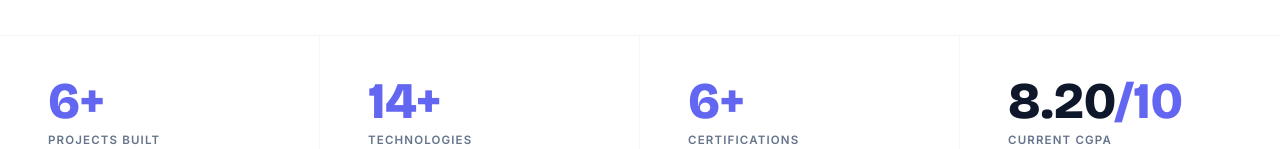
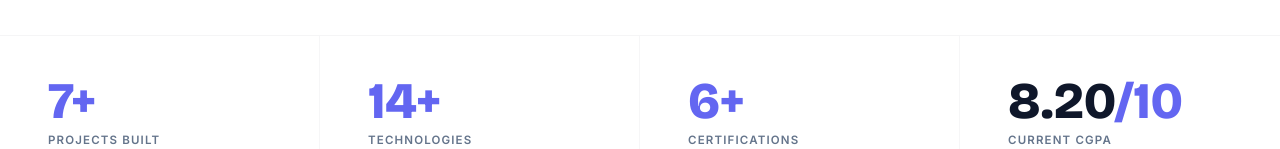
Before and after one commit to walterhydra/Portfolio_Development, a React (Vite) app: page / in a window 1280 px wide. Shown: the part 803-952 px from the top of the page. Built offline with nearby package versions, Linux system fonts and the light colour scheme.

Commit message:
Update Projects Built count to 7

```diff
--- a/src/components/sections/Stats.jsx
+++ b/src/components/sections/Stats.jsx
@@ -5,7 +5,7 @@ export default function Stats() {
     <>
       <div className="stats-strip">
         <div className="stat-box reveal">
-          <div className="stat-num"><span className="count" data-target="6">0</span><span>+</span></div>
+          <div className="stat-num"><span className="count" data-target="7">0</span><span>+</span></div>
           <div className="stat-label">Projects Built</div>
         </div>
         <div className="stat-box reveal d1">
```
